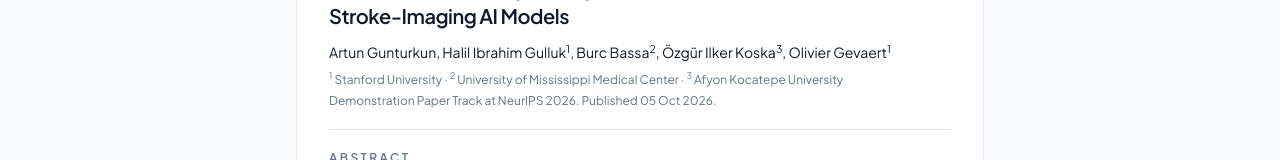
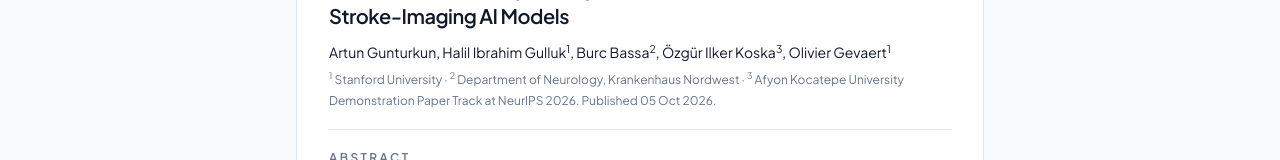
Before and after one commit to artgun66/StrokeChat, a Next.js app in the folder frontend/apps/product/: page /publications in a window 1280 px wide. Shown: the part 337-497 px from the top of the page. Built offline with nearby package versions, Linux system fonts and the light colour scheme.

Commit message:
content(publications): correct Burc Bassa's affiliation
Affiliation 2 becomes Department of Neurology, Krankenhaus Nordwest,
replacing University of Mississippi Medical Center.

```diff
--- a/frontend/apps/product/src/app/(app)/publications/page.tsx
+++ b/frontend/apps/product/src/app/(app)/publications/page.tsx
@@ -26,7 +26,8 @@
           Özgür Ilker Koska<sup>3</sup>, Olivier Gevaert<sup>1</sup>
         </p>
         <p className="mt-1.5 text-xs leading-relaxed text-[var(--muted)]">
-          <sup>1</sup> Stanford University · <sup>2</sup> University of Mississippi Medical Center ·{" "}
+          <sup>1</sup> Stanford University ·{" "}
+          <sup>2</sup> Department of Neurology, Krankenhaus Nordwest ·{" "}
           <sup>3</sup> Afyon Kocatepe University
         </p>
         <p className="mt-1 text-xs text-[var(--muted)]">
```
